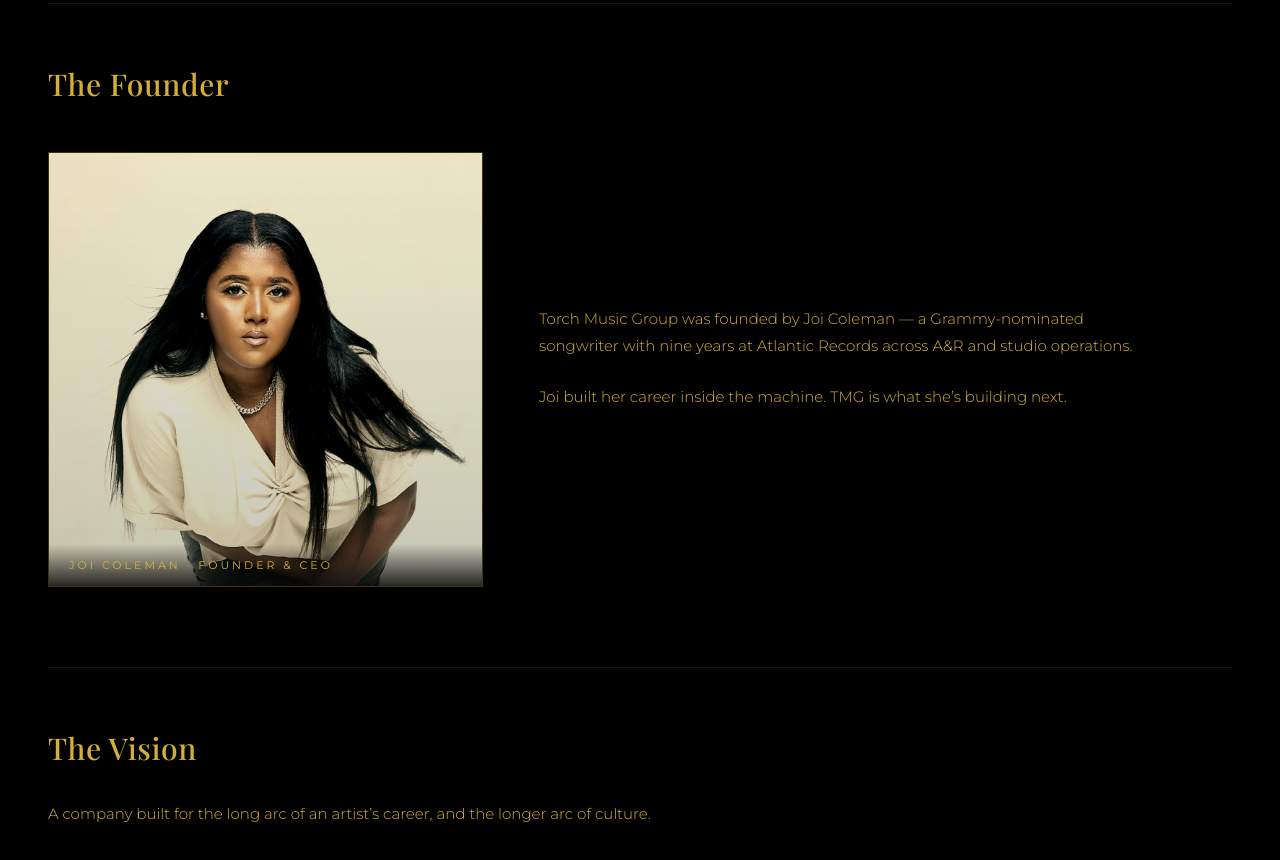
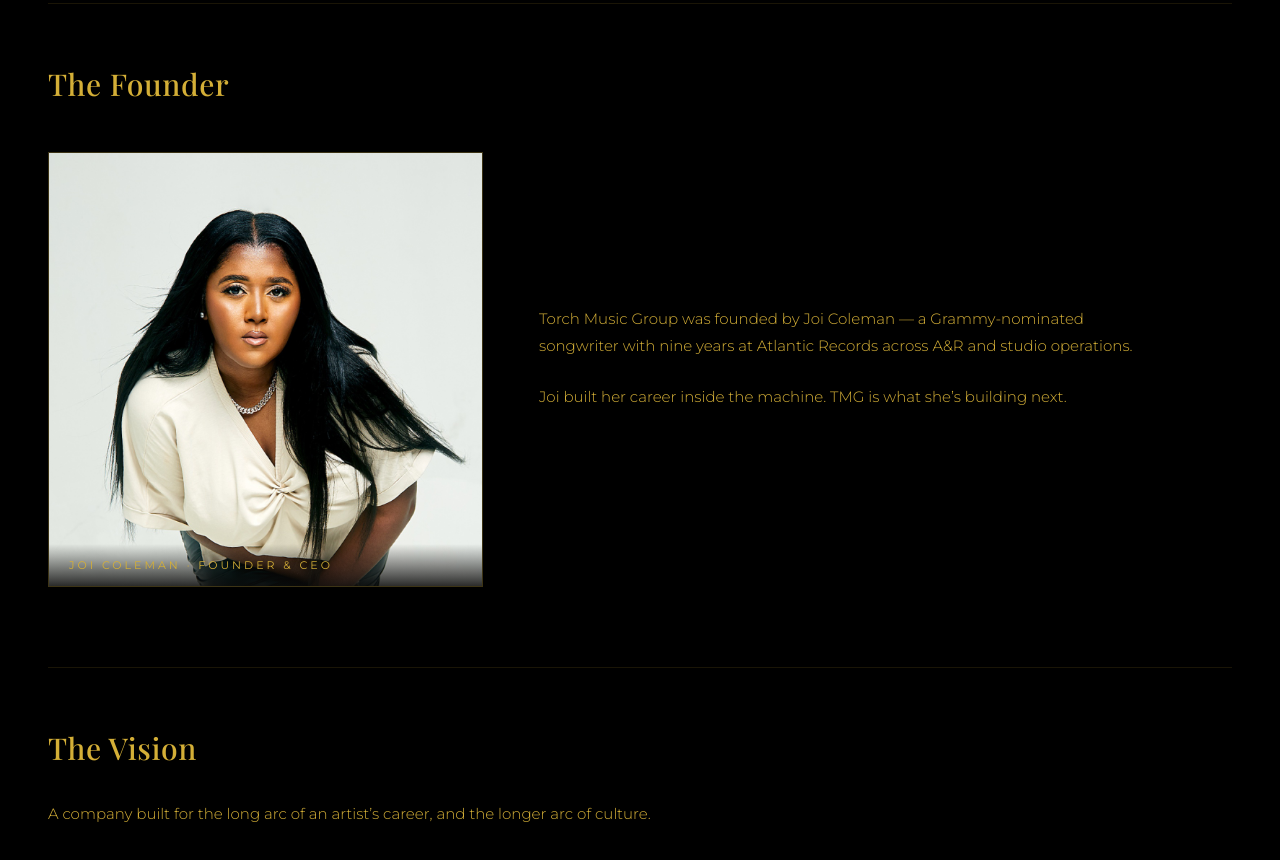
Before and after one commit to jcoleman304/torchmusicgroup.com, a plain HTML site: page about.html in a window 1280 px wide. Shown: the part 1076-1936 px from the top of the page. Drawn offline with nearby package versions, Linux system fonts and the light colour scheme; a web font is replaced by a local one.

Commit message:
Remove sepia grade from founder photo
Drop the sepia/warm filter and gradient overlay so the portrait
renders as shot. The cream studio backdrop already harmonizes with
the gold/black palette without color grading.

Co-Authored-By: Claude Opus 4.7 (1M context) <noreply@anthropic.com>

```diff
--- a/styles.css
+++ b/styles.css
@@ -746,21 +746,10 @@ nav.scrolled .nav-logo {
     aspect-ratio: 1 / 1;
     object-fit: cover;
     object-position: center 28%;
-    filter: sepia(0.35) saturate(1.05) contrast(1.04) brightness(0.94);
-    transition: filter 0.6s ease, transform 0.8s ease;
-}
-
-.founder-photo::after {
-    content: "";
-    position: absolute;
-    inset: 0;
-    background: linear-gradient(180deg, rgba(212, 175, 55, 0.08) 0%, rgba(10, 10, 10, 0.18) 100%);
-    pointer-events: none;
-    mix-blend-mode: multiply;
+    transition: transform 0.8s ease;
 }
 
 .founder-photo:hover img {
-    filter: sepia(0.25) saturate(1.1) contrast(1.05) brightness(0.98);
     transform: scale(1.02);
 }
 
```
